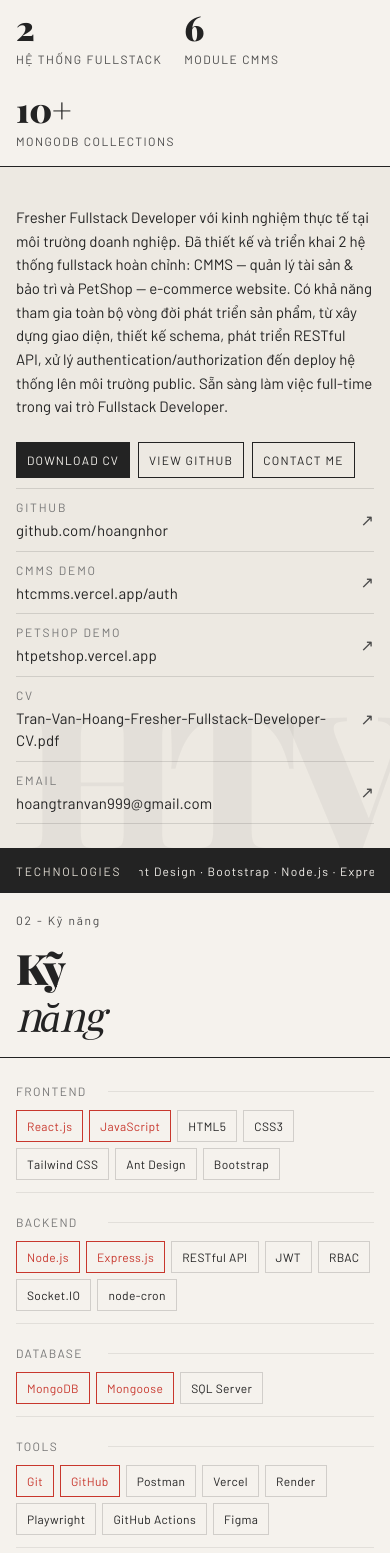
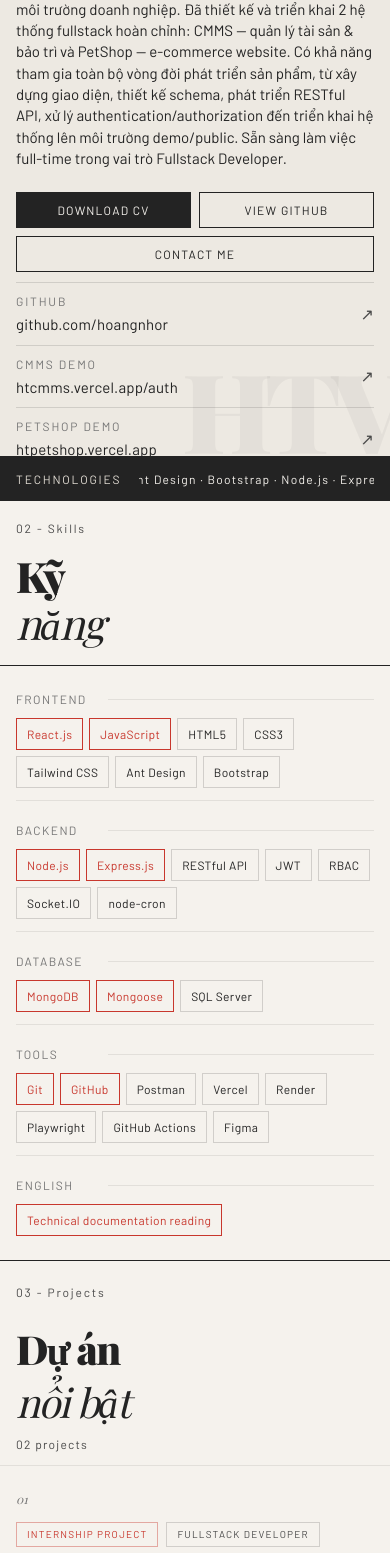
Before and after one commit to hoangnhor/PORTFOLIO, a React (Vite) app in the folder frontend/: page / in a window 390 px wide. Shown: the part 419-1972 px from the top of the page. Built offline with nearby package versions, Linux system fonts and the light colour scheme; no server answers; a web font is replaced by a local one.

Commit message:
Refine responsive home layout and sync portfolio content

```diff
--- a/frontend/src/assets/styles/homePage.css
+++ b/frontend/src/assets/styles/homePage.css
@@ -33,6 +33,8 @@
   --fs-action: 13px;
   --fs-stat: 34px;
   --fs-icon: 16px;
+  --lh-body: 1.5;
+  --lh-body-tight: 1.42;
   --fw-regular: 400;
   --fw-medium: 500;
   --fw-bold: 700;
@@ -43,7 +45,7 @@
   font-family: var(--sans);
   overflow-x: clip;
   overflow-y: visible;
-  line-height: 1.5;
+  line-height: var(--lh-body);
 }
 
 .skip-link {
@@ -296,11 +298,11 @@
   display: grid;
   grid-template-columns: 1fr 1fr;
   border-bottom: 1px solid var(--ink);
-  min-height: 64vh;
+  height: calc(100vh - 104px);
 }
 
 .hero-left {
-  padding: 24px 52px 16px;
+  padding: 12px 52px 8px;
   border-right: 1px solid var(--ink);
   display: flex;
   flex-direction: column;
@@ -331,7 +333,7 @@
   display: flex;
   flex-direction: column;
   justify-content: center;
-  margin-top: 10px;
+  margin-top: 0;
 }
 
 .hero-fname {
@@ -355,7 +357,7 @@
 }
 
 .hero-label {
-  margin-top: 12px;
+  margin-top: 6px;
   display: flex;
   align-items: center;
 }
@@ -385,7 +387,7 @@
 .hero-bottom {
   display: flex;
   gap: 28px;
-  padding-top: 8px;
+  padding-top: 4px;
   border-top: 1px solid rgba(0, 0, 0, 0.12);
 }
 
@@ -415,7 +417,7 @@
   display: flex;
   flex-direction: column;
   justify-content: space-between;
-  padding: 24px 52px;
+  padding: 12px 52px 8px;
   background: var(--paper2);
   position: relative;
   overflow: hidden;
@@ -425,7 +427,7 @@
   content: "HTV";
   font-family: var(--serif);
   font-weight: 900;
-  font-size: 190px;
+  font-size: clamp(140px, 11vw, 190px);
   line-height: 1;
   color: rgba(0, 0, 0, 0.04);
   position: absolute;
@@ -438,7 +440,7 @@
 .hero-desc {
   font-size: var(--fs-body);
   color: var(--ink2);
-  line-height: 1.58;
+  line-height: var(--lh-body-tight);
   font-weight: var(--fw-regular);
   max-width: none;
   width: 100%;
@@ -524,6 +526,7 @@
   color: var(--ink2);
   font-weight: var(--fw-regular);
   letter-spacing: 0.01em;
+  overflow-wrap: anywhere;
 }
 
 .hero-link-arrow {
@@ -801,6 +804,7 @@
 
 .project-tag-row {
   display: flex;
+  flex-wrap: wrap;
   gap: 8px;
   margin-bottom: 8px;
 }
@@ -1098,6 +1102,7 @@
   font-size: var(--fs-body-sm);
   color: var(--ink2);
   font-weight: var(--fw-regular);
+  overflow-wrap: anywhere;
 }
 
 .contact-row-val a {
@@ -1149,9 +1154,33 @@
   transform: none;
 }
 
+@media (max-width: 1280px) {
+  .hero-left,
+  .hero-right {
+    padding-top: 10px;
+    padding-bottom: 8px;
+  }
+
+  .hero-fname {
+    font-size: clamp(52px, 6vw, 74px);
+  }
+
+  .hero-desc {
+    font-size: 17px;
+  }
+
+  .hero-bottom {
+    gap: 18px;
+  }
+
+  .hero-stat-l {
+    letter-spacing: 0.09em;
+  }
+}
+
 @media (max-width: 1024px) {
   .nav-mark {
-    font-size: 20px;
+    font-size: calc(var(--fs-nav-brand) - 2px);
   }
 
   .portfolio-page nav,
@@ -1172,6 +1201,7 @@
   .hero {
     grid-template-columns: 1fr;
     min-height: auto;
+    height: auto;
   }
 
   .hero-left {
@@ -1209,6 +1239,15 @@
     justify-content: flex-start;
   }
 
+  .project-action-list {
+    flex-direction: row;
+    flex-wrap: wrap;
+  }
+
+  .project-action-link {
+    min-width: 140px;
+  }
+
   .contact-section {
     grid-template-columns: 1fr;
     min-height: auto;
@@ -1217,6 +1256,30 @@
   .contact-left {
     border-right: none;
     border-bottom: 1px solid var(--ink);
+  }
+}
+
+@media (max-width: 900px) {
+  .hero {
+    grid-template-columns: 1fr;
+    height: auto;
+    min-height: auto;
+  }
+
+  .hero-left {
+    border-right: none;
+    border-bottom: 1px solid var(--ink);
+  }
+
+  .hero-right::before {
+    font-size: clamp(110px, 22vw, 150px);
+    bottom: -8px;
+  }
+}
+
+@supports (height: 100dvh) {
+  .hero {
+    height: calc(100dvh - 104px);
   }
 }
 
@@ -1232,7 +1295,7 @@
   }
 
   .nav-mark {
-    font-size: 18px;
+    font-size: calc(var(--fs-nav-brand) - 4px);
   }
 
   .nav-mobile-overlay {
@@ -1354,13 +1417,15 @@
   }
 
   .nav-cta {
-    font-size: 10px;
+    font-size: var(--fs-meta);
     padding: 8px 10px;
   }
 
   .hero-fname,
   .hero-lname {
-    font-size: clamp(54px, 16vw, 80px);
+    font-size: clamp(38px, 10.8vw, 56px);
+    white-space: nowrap;
+    letter-spacing: -0.025em;
   }
 
   .hero-name-block {
@@ -1390,8 +1455,22 @@
   }
 
   .hero-bottom {
-    gap: 22px;
-    flex-wrap: wrap;
+    display: flex;
+    flex-wrap: nowrap;
+    gap: 4px;
+    justify-content: space-between;
+  }
+
+  .hero-stat {
+    min-width: 0;
+    flex: 1 1 0;
+  }
+
+  .hero-stat-l {
+    font-size: 9px;
+    letter-spacing: 0.03em;
+    white-space: normal;
+    line-height: 1.15;
   }
 
   .divider-bar {
@@ -1404,7 +1483,13 @@
   }
 
   .projects-title {
-    font-size: 40px;
+    font-size: calc(var(--fs-section) - 12px);
+  }
+
+  .projects-header {
+    flex-direction: column;
+    align-items: flex-start;
+    gap: 8px;
   }
 
   .project-name {
@@ -1417,6 +1502,18 @@
 
   .hero-quick-btn {
     padding: 8px 10px;
+  }
+
+  .hero-quick-actions {
+    width: 100%;
+    display: grid;
+    grid-template-columns: repeat(3, minmax(0, 1fr));
+  }
+
+  .hero-quick-btn {
+    min-width: 0;
+    text-align: center;
+    white-space: nowrap;
   }
 
   .exp-meta {
@@ -1465,6 +1562,18 @@
   }
 
   .section-title-v {
-    font-size: 42px;
-  }
-}
+    font-size: calc(var(--fs-section) - 10px);
+  }
+
+  .hero-stat-n {
+    font-size: 28px;
+  }
+
+  .hero-quick-actions {
+    grid-template-columns: repeat(2, minmax(0, 1fr));
+  }
+
+  .hero-quick-actions .hero-quick-btn:last-child {
+    grid-column: 1 / -1;
+  }
+}
--- a/frontend/src/data/portfolioData.js
+++ b/frontend/src/data/portfolioData.js
@@ -4,7 +4,7 @@ export const portfolioData = {
   intro:
     "Fresher Fullstack Developer, đã xây dựng và triển khai 2 dự án fullstack hoàn chỉnh: CMMS và E-commerce.",
   careerObjective:
-    "Fresher Fullstack Developer với kinh nghiệm thực tế tại môi trường doanh nghiệp. Đã thiết kế và triển khai 2 hệ thống fullstack hoàn chỉnh: CMMS — quản lý tài sản & bảo trì và PetShop — e-commerce website. Có khả năng tham gia toàn bộ vòng đời phát triển sản phẩm, từ xây dựng giao diện, thiết kế schema, phát triển RESTful API, xử lý authentication/authorization đến deploy hệ thống lên môi trường public. Sẵn sàng làm việc full-time trong vai trò Fullstack Developer.",
+    "Fresher Fullstack Developer với kinh nghiệm thực tế tại môi trường doanh nghiệp. Đã thiết kế và triển khai 2 hệ thống fullstack hoàn chỉnh: CMMS — quản lý tài sản & bảo trì và PetShop — e-commerce website. Có khả năng tham gia toàn bộ vòng đời phát triển sản phẩm, từ xây dựng giao diện, thiết kế schema, phát triển RESTful API, xử lý authentication/authorization đến triển khai hệ thống lên môi trường demo/public. Sẵn sàng làm việc full-time trong vai trò Fullstack Developer.",
   location: "TP. Hồ Chí Minh, Việt Nam",
   email: "hoangtranvan999@gmail.com",
   phone: "0837271203",
--- a/frontend/src/pages/HomePage.jsx
+++ b/frontend/src/pages/HomePage.jsx
@@ -9,19 +9,6 @@ const emptyPortfolio = {
   projects: portfolioData.projects || [],
   experiences: portfolioData.experiences || []
 };
-
-function splitDisplayName(fullName) {
-  const safeName = (fullName || "").trim();
-  if (!safeName) {
-    return { firstName: "", lastName: "" };
-  }
-
-  const parts = safeName.split(/\s+/);
-  return {
-    firstName: parts[0] || "",
-    lastName: parts.slice(1).join(" ")
-  };
-}
 
 function formatLinkValue(url) {
   if (!url) {
@@ -42,6 +29,30 @@ function isHttpUrl(url) {
 
 function localizeRoleText(text) {
   return text || "";
+}
+
+function localizeSkillCategory(category) {
+  if (category === "Tiếng Anh") {
+    return "English";
+  }
+  return category || "";
+}
+
+function localizeSkillItem(category, item) {
+  if (category === "Tiếng Anh") {
+    return "Technical documentation reading";
+  }
+  return item;
+}
+
+function getProjectTypeTag(project, index) {
+  if (String(project?.title || "").toLowerCase().includes("cmms")) {
+    return "INTERNSHIP PROJECT";
+  }
+  if (index === 0) {
+    return "INTERNSHIP PROJECT";
+  }
+  return "PERSONAL PROJECT";
 }
 
 function smoothScrollTo(targetTop, duration = 650) {
@@ -121,7 +132,7 @@ function HomePage() {
   const [isLoading, setIsLoading] = useState(true);
   const [errorMessage, setErrorMessage] = useState("");
   const [isMobileMenuOpen, setIsMobileMenuOpen] = useState(false);
-  const [activeSection, setActiveSection] = useState("skills");
+  const [activeSection, setActiveSection] = useState("about");
   const isMountedRef = useRef(true);
 
   async function loadProjects(skipCache = false) {
@@ -204,7 +215,7 @@ function HomePage() {
   }, [displayPortfolio]);
 
   useEffect(() => {
-    const sectionIds = ["skills", "projects", "exp", "contact"];
+    const sectionIds = ["about", "skills", "projects", "exp", "contact"];
     const sectionElements = sectionIds
       .map((id) => document.getElementById(id))
       .filter(Boolean);
@@ -263,13 +274,37 @@ function HomePage() {
   ];
   const contactRows = [
     {
-      label: "Email",
+      label: "EMAIL",
       content: displayPortfolio.email ? <a href={`mailto:${displayPortfolio.email}`}>{displayPortfolio.email}</a> : "Chưa cập nhật"
     },
     {
-      label: "Phone",
+      label: "PHONE",
       content: displayPortfolio.phone ? <a href={`tel:${displayPortfolio.phone}`}>{displayPortfolio.phone}</a> : "Chưa cập nhật"
     },
+    ...(githubLink
+      ? [
+          {
+            label: "GITHUB",
+            content: (
+              <a href={githubLink.url} target="_blank" rel="noopener noreferrer">
+                {formatLinkValue(githubLink.url)}
+              </a>
+            )
+          }
+        ]
+      : []),
+    ...(websiteLink
+      ? [
+          {
+            label: "WEBSITE",
+            content: (
+              <a href={websiteLink.url} target="_blank" rel="noopener noreferrer">
+                {formatLinkValue(websiteLink.url)}
+              </a>
+            )
+          }
+        ]
+      : []),
     ...(displayPortfolio.resumeUrl
       ? [
           {
@@ -282,36 +317,12 @@ function HomePage() {
           }
         ]
       : []),
-    ...(websiteLink
-      ? [
-          {
-            label: "Website",
-            content: (
-              <a href={websiteLink.url} target="_blank" rel="noopener noreferrer">
-                {formatLinkValue(websiteLink.url)}
-              </a>
-            )
-          }
-        ]
-      : []),
-    ...(githubLink
-      ? [
-          {
-            label: "GitHub",
-            content: (
-              <a href={githubLink.url} target="_blank" rel="noopener noreferrer">
-                {formatLinkValue(githubLink.url)}
-              </a>
-            )
-          }
-        ]
-      : []),
     {
-      label: "Location",
+      label: "LOCATION",
       content: displayPortfolio.location
     },
     {
-      label: "Availability",
+      label: "STATUS",
       content: "Available full-time — Fresher Fullstack Developer",
       valueClassName: "contact-status"
     }
@@ -362,32 +373,39 @@ function HomePage() {
           />
           <div className={`nav-right ${isMobileMenuOpen ? "is-open" : ""}`}>
             <a
+              href="#about"
+              className={`nav-link ${activeSection === "about" ? "is-active" : ""}`}
+              onClick={(event) => handleNavScroll(event, "about")}
+            >
+              About
+            </a>
+            <a
               href="#skills"
               className={`nav-link ${activeSection === "skills" ? "is-active" : ""}`}
               onClick={(event) => handleNavScroll(event, "skills")}
             >
-              Kỹ năng
+              Skills
             </a>
             <a
               href="#projects"
               className={`nav-link ${activeSection === "projects" ? "is-active" : ""}`}
               onClick={(event) => handleNavScroll(event, "projects")}
             >
-              Dự án
+              Projects
             </a>
             <a
               href="#exp"
               className={`nav-link ${activeSection === "exp" ? "is-active" : ""}`}
               onClick={(event) => handleNavScroll(event, "exp")}
             >
-              Kinh nghiệm
+              Experience
             </a>
             <a
               href="#contact"
               className={`nav-link ${activeSection === "contact" ? "is-active" : ""}`}
               onClick={(event) => handleNavScroll(event, "contact")}
             >
-              Liên hệ
+              Contact
             </a>
             <a
               href="#contact"
@@ -420,7 +438,7 @@ function HomePage() {
           </div>
         ) : null}
         <main id="main-content">
-          <div className="hero">
+          <div className="hero" id="about">
           <div className="hero-left fade-in">
             <div className="hero-eyebrow">Portfolio 2026</div>
             <div className="hero-name-block">
@@ -435,15 +453,15 @@ function HomePage() {
             <div className="hero-bottom">
               <div className="hero-stat">
                 <div className="hero-stat-n">{displayPortfolio.projects.length}</div>
-                <div className="hero-stat-l">Hệ thống fullstack</div>
+                <div className="hero-stat-l">Fullstack Systems</div>
               </div>
               <div className="hero-stat">
-                <div className="hero-stat-n">6</div>
-                <div className="hero-stat-l">Module CMMS</div>
+                <div className="hero-stat-n">2</div>
+                <div className="hero-stat-l">Public Demos</div>
               </div>
               <div className="hero-stat">
                 <div className="hero-stat-n">10+</div>
-                <div className="hero-stat-l">MongoDB collections</div>
+                <div className="hero-stat-l">MongoDB Collections</div>
               </div>
             </div>
           </div>
@@ -452,7 +470,11 @@ function HomePage() {
             <p className="hero-desc">{displayPortfolio.careerObjective || displayPortfolio.intro}</p>
             <div className="hero-quick-actions">
               {displayPortfolio.resumeUrl ? (
-                <a href={displayPortfolio.resumeUrl} className="hero-quick-btn hero-quick-btn-primary" target="_blank" rel="noopener noreferrer">
+                <a
+                  href={displayPortfolio.resumeUrl}
+                  className="hero-quick-btn hero-quick-btn-primary"
+                  download="Tran-Van-Hoang-Fresher-Fullstack-Developer-CV.pdf"
+                >
                   Download CV
                 </a>
               ) : null}
@@ -462,7 +484,7 @@ function HomePage() {
                 </a>
               ) : null}
               {displayPortfolio.email ? (
-                <a href={`mailto:${displayPortfolio.email}`} className="hero-quick-btn">
+                <a href="#contact" className="hero-quick-btn" onClick={(event) => handleNavScroll(event, "contact")}>
                   Contact Me
                 </a>
               ) : null}
@@ -501,7 +523,7 @@ function HomePage() {
           <div className="skills-section" id="skills">
           <div className="skills-sidebar fade-in">
             <div>
-              <div className="section-number">02 - Kỹ năng</div>
+              <div className="section-number">02 - Skills</div>
               <div className="section-title-v">
                 Kỹ
                 <br />
@@ -513,13 +535,13 @@ function HomePage() {
             {displayPortfolio.skills.map((skillGroup) => (
               <div className="skill-row" key={skillGroup.category}>
                 <div className="skill-row-head">
-                  <div className="skill-row-cat">{skillGroup.category}</div>
+                  <div className="skill-row-cat">{localizeSkillCategory(skillGroup.category)}</div>
                   <div className="skill-row-line" />
                 </div>
                 <div className="skill-chips">
                   {skillGroup.items.map((item, itemIndex) => (
                     <div className={`chip ${itemIndex < 2 ? "accent" : ""}`} key={`${skillGroup.category}-${item}`}>
-                      <span>{item}</span>
+                      <span>{localizeSkillItem(skillGroup.category, item)}</span>
                     </div>
                   ))}
                 </div>
@@ -530,12 +552,13 @@ function HomePage() {
 
           <div className="projects-section" id="projects">
           <div className="projects-header">
+            <div className="section-number">03 - Projects</div>
             <div className="projects-title">
               Dự án
               <br />
               <em>nổi bật</em>
             </div>
-            <div className="projects-count">{String(displayPortfolio.projects.length).padStart(2, "0")} dự án</div>
+            <div className="projects-count">{String(displayPortfolio.projects.length).padStart(2, "0")} projects</div>
           </div>
 
           {displayPortfolio.projects.map((project, index) => {
@@ -545,7 +568,7 @@ function HomePage() {
                 <div className="project-num-col">{String(index + 1).padStart(2, "0")}</div>
                 <div className="project-main-col">
                   <div className="project-tag-row">
-                    <span className={`project-tag ${project.featured ? "red" : ""}`}>{project.featured ? "Thực tế" : "Dự án"}</span>
+                    <span className={`project-tag ${project.featured ? "red" : ""}`}>{getProjectTypeTag(project, index)}</span>
                     <span className="project-tag">{localizeRoleText(project.role) || "Đang cập nhật"}</span>
                     <span className="project-tag">{project.period || "Chưa cập nhật"}</span>
                   </div>
@@ -592,7 +615,7 @@ function HomePage() {
 
           <div className="exp-section" id="exp">
           <div className="exp-sidebar fade-in">
-            <div className="section-number">03 - Kinh nghiệm</div>
+            <div className="section-number">04 - Experience</div>
             <div className="section-title-v">
               Kinh
               <br />
@@ -638,7 +661,7 @@ function HomePage() {
             </div>
             {displayPortfolio.email ? (
               <a href={`mailto:${displayPortfolio.email}`} className="contact-cta">
-                Gửi email ngay →
+                Send Email →
               </a>
             ) : (
               <span className="contact-cta">Email đang cập nhật</span>
```
Also changed, not shown: 1 other file (tests, documents, lock files or other folders).
